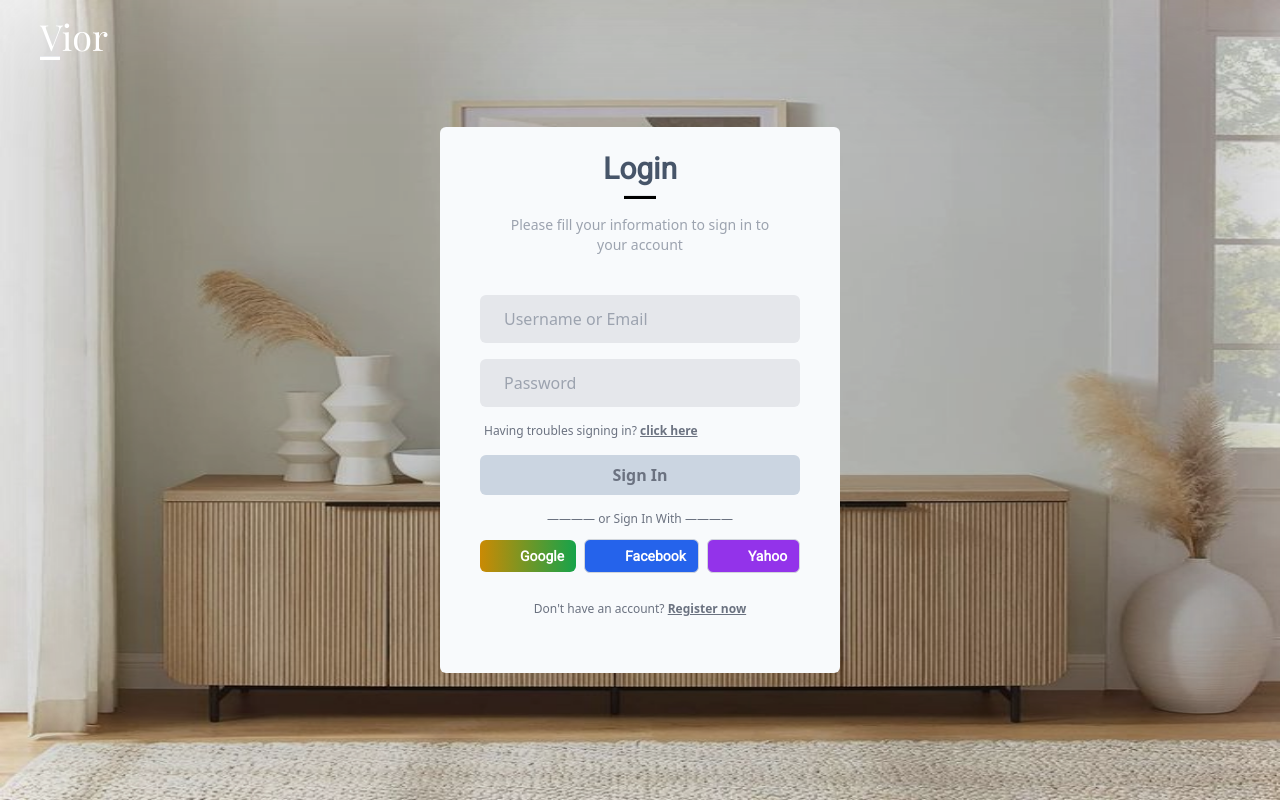
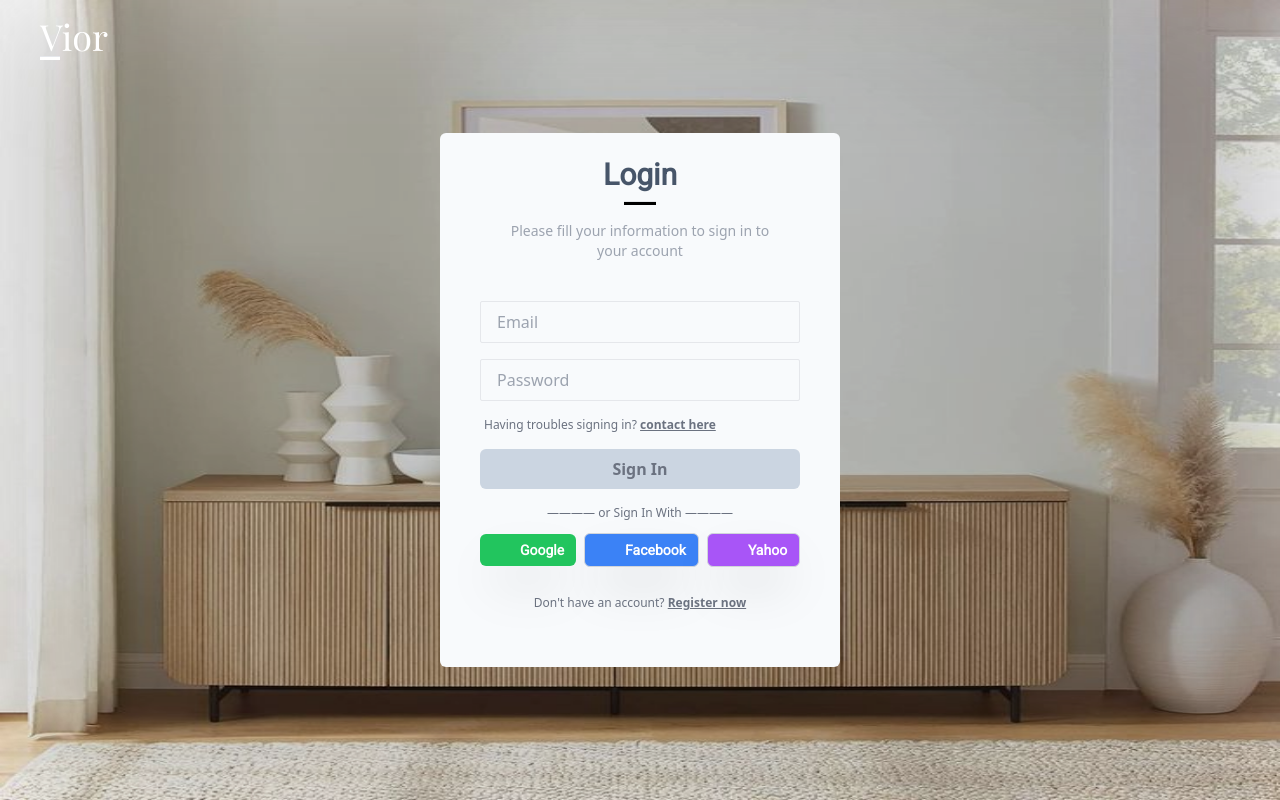
Before and after one commit to QuiteWTan/Viora, a React (Vite) app in the folder vior/: page /login in a window 1280 px wide. Built offline with nearby package versions, Linux system fonts and the light colour scheme; some icons are missing; a web font is replaced by a local one.

Commit message:
feat(home) : second home section

```diff
--- a/vior/package.json
+++ b/vior/package.json
@@ -10,6 +10,7 @@
     "preview": "vite preview"
   },
   "dependencies": {
+    "@headlessui/react": "^1.7.15",
     "boxicons": "^2.1.4",
     "classnames": "^2.3.2",
     "react": "^18.2.0",
--- a/vior/src/App.jsx
+++ b/vior/src/App.jsx
@@ -5,6 +5,7 @@ import LoginPage from './LoginPage/LoginPage'
 import TopUtil from './TopUtil'
 import { BrowserRouter as Router, Routes,Route} from 'react-router-dom';
 import RegisterPage from './Register/RegisterPage'
+import ParentComponent from './TestPage/testPage'
 
 const App = () => {
   return (
@@ -13,6 +14,7 @@ const App = () => {
         <Route path="/" element={<HomePage />} />
         <Route path="/login" element={<LoginPage />} />
         <Route path="/register" element={<RegisterPage />} />
+        <Route path="/test" element={<ParentComponent />} />
       </Routes>
     </Router>
   );
--- a/vior/src/FormComponent/AnimatedInput.jsx
+++ b/vior/src/FormComponent/AnimatedInput.jsx
@@ -1,36 +1,49 @@
 import React, { useState } from 'react';
-import classNames from 'classnames';
+import { Transition } from '@headlessui/react';
 
-function AnimatedInput() {
+const AnimatedInput = ({type,name,iconName,iconType,handleChange,values}) => {
+  const [formValues, setFormValues] = useState({
+    email: '',
+    password:''
+  });
+
+  const handleInputChange = (event) => {
+    const { name, value } = event.target;
+    console.log(name)
+    handleChange(name, value);
+  };
+
   const [isFocused, setIsFocused] = useState(false);
 
   const handleFocus = () => {
     setIsFocused(true);
   };
 
-    const handleBlur = () => {
+  const handleBlur = ( ) => {
     setIsFocused(false);
   };
 
-    const inputClasses = classNames(
-      'py-2 px-4 rounded-md transition-all duration-300',
-      {
-        'ring-2 ring-blue-500': isFocused,
-        'ring-2 ring-gray-300': !isFocused,
-      }
-    );
-
   return (
-      <div className="">
+    <div className={`relative py-2 px-4 border rounded-sm focus:outline-none transition-colors flex flex-row items-center justify-between w-full${
+      isFocused ? 'border-gray-500' : 'border-gray-300'
+    }`}>
       <input
-          type="text"
-          className={inputClasses}
+        type={type}
+        placeholder={name}
+        className='focus:outline-none bg-transparent'
         onFocus={handleFocus}
         onBlur={handleBlur}
-          placeholder='Username'
+        onChange={handleInputChange}
+        value={values}
+      />
+      <box-icon name={iconName} type={iconType}></box-icon>
+      <div
+        className={`absolute bottom-0 left-0 h-[2px] w-full bg-slate-500 transition-transform rounded-sm ${
+          isFocused ? 'scale-x-100' : 'scale-x-0'
+        }`}
       />
     </div>
   );
-  }
+};
 
   export default AnimatedInput
--- a/vior/src/HomePage/HomePage.jsx
+++ b/vior/src/HomePage/HomePage.jsx
@@ -1,12 +1,13 @@
 import Navbar from '../Navbar'
 import HomeContent from './HomeContent';
 import LoginPage from '../LoginPage/LoginPage';
+import SecondHomeSection from './SecondHomeSection';
 
 const HomePage = () => {
     return(
         <div className='flex flex-row'>
             <Navbar/>
-            <HomeContent/>
+            <SecondHomeSection/>
         </div>
     )
 }
--- /dev/null
+++ b/vior/src/HomePage/ThirdHomeSection.jsx
@@ -0,0 +1,3 @@
+const ThirdHomeSection = () => {
+
+}
--- a/vior/src/LoginPage/LoginPage.jsx
+++ b/vior/src/LoginPage/LoginPage.jsx
@@ -1,10 +1,34 @@
 import LoginBG from '../assets/Login/LoginBG.jpg'
-import { useState } from 'react';
+import React, { useState } from 'react';
+import AnimatedInput from '../FormComponent/AnimatedInput';
+
 const LoginPage = () => {
-    const [isFocusedUser, setIsFocusedUser] = useState(false);
-    const [isFocusedPassword, setIsFocusedPassword] = useState(false);
+    const [formValues, setFormValues] = useState({
+        email: '',
+        password:''
+
+      });
+
+      const handleSubmit = (e) => {
+        e.preventDefault();
+
+        if (Object.values(formValues).some(value => value === '')) {
+          console.log('Form is empty');
+        } else {
+          console.log('Form is not empty');
+        }
+      }
+
+      const handleChange = (name, value) => {
+        setFormValues((prevFormValues) => ({
+          ...prevFormValues,
+          [name]: value,
+        }));
+        console.log(name)
+      };
 
     return(
+
         <div className="w-full h-screen">
             <img src={LoginBG} alt="" className='w-full absolute h-full'/>
             <div className='bg-black opacity-20 blur-3xl w-full h-full absolute '></div>
@@ -26,37 +50,52 @@ const LoginPage = () => {
                             <hr className='w-[10%] h-[4px] bg-black'/>
                         </div>
                     </div>
+
                     <p className='text-gray-400 px-4 text-center text-sm'>Please fill your information to sign in to your account </p>
-                    <form className='flex flex-col gap-y-4 py-8'>
-                        <div className={`flex flex-row justify-between items-center bg-gray-200 py-3 px-6 rounded-md  ${isFocusedUser ? 'outline-gray-500' : ''}`} onFocus={ () => setIsFocusedUser(!isFocusedUser) } onBlur={() => setIsFocusedUser(!isFocusedUser)}>
-                            <input id="myInput" type="text" placeholder='Username or Email' className='bg-gray-200 outline-none'/>
-                            <box-icon name='user' ></box-icon>
+
+                    <form className='flex flex-col gap-y-4 py-8 ' onSubmit={handleSubmit}>
+                        <AnimatedInput
+                            type={'text'}
+                            name='Email'
+                            iconName='envelope'
+                            handleChange={handleChange}
+                            values={formValues.email}
+                        />
+                        <AnimatedInput
+                            type={'password'}
+                            name='Password'
+                            iconName='lock-alt'
+                            handleChange={handleChange}
+                            values={formValues.password}
+                        />
+                        <div className='text-xs px-1 text-gray-500'>
+                            <h1>Having troubles signing in? <a href="" className='font-bold underline'>contact here</a></h1>
                         </div>
-                        <div className={`flex flex-row justify-between items-center bg-gray-200 py-3 px-6 rounded-md  ${isFocusedPassword ? 'outline-gray-500' : ''}`} onFocus={() => setIsFocusedPassword(!isFocusedPassword)} onBlur={() => setIsFocusedPassword(!isFocusedPassword)}>
-                            <input type="password" placeholder='Password' className='bg-gray-200 outline-none'/>
-                            <box-icon name='lock-alt'></box-icon>
-                        </div>
-                        <div className='text-xs px-1 text-gray-500'>
-                            <h1>Having troubles signing in? <a href="" className='font-bold underline'>click here</a></h1>
-                        </div>
+
                         <button className='py-2 px-6 text-center w-full bg-slate-300 rounded-md font-bold text-gray-500 hover:bg-slate-400 duration-300 transition-color hover:text-gray-700'>
                             Sign In
                         </button>
+
                         <div className='text-xs text-gray-500 w-full text-center flex flex-col justify-center items-center'>
                             <h1>――――  or Sign In With ――――  </h1>
+
                             <div className='flex flex-row justify-center items-center py-3 gap-x-2 font-Robot'>
-                                <div className='flex flex-row items-center gap-x-1 py-1 px-3 rounded-md bg-gradient-to-r from-yellow-600  to-green-600'>
+
+                                <div className='flex flex-row items-center gap-x-1 py-1 px-3 rounded-md shadow-2xl bg-green-500'>
                                     <box-icon name='google' type='logo' color="white" ></box-icon>
                                     <h1 className='text-sm font-bold text-white'>Google</h1>
                                 </div>
-                                <div className='flex flex-row items-center gap-x-1 py-1 px-3 border border-gray-300 rounded-md bg-blue-600'>
+
+                                <div className='flex flex-row items-center gap-x-1 py-1 px-3 border border-gray-300 rounded-md bg-blue-500 shadow-2xl'>
                                     <box-icon name='facebook' type='logo' color="white" ></box-icon>
                                     <h1 className='text-sm  font-bold text-white'>Facebook</h1>
                                 </div>
-                                <div className='flex flex-row items-center gap-x-1 py-1 px-3 border border-gray-300 rounded-md bg-purple-600'>
+
+                                <div className='flex flex-row items-center gap-x-1 py-1 px-3 border border-gray-300 rounded-md bg-purple-500 shadow-2xl'>
                                     <box-icon name='yahoo' type='logo' color="white" ></box-icon>
                                     <h1 className='text-sm font-bold text-white'>Yahoo</h1>
                                 </div>
+
                             </div>
                         </div>
                         <div className='text-xs text-gray-500 w-full text-center'>
--- a/vior/src/Register/RegisterPage.jsx
+++ b/vior/src/Register/RegisterPage.jsx
@@ -5,12 +5,61 @@ import AnimatedInput from '../FormComponent/AnimatedInput';
 const RegisterPage = ( ) => {
 
     return(
-        <div className="w-full h-screen grid grid-cols-2">
-            <div className='w-full h-full'>
-                <img src={LoginBG} alt="" className='w-full h-full'/>
+        <div className="w-full h-screen grid grid-cols-2 bg-slate-50">
+            <div className='w-full relative'>
+                <img src={LoginBG} alt="" className='w-full h-full absolute'/>
             </div>
-            <div className='w-full h-full flex justify-center items-center'>
-                <AnimatedInput/>
+            <div className='w-full h-full flex items-center flex-col pt-16 pb-20 justify-evenly px-24'>
+                <h1 className='text-4xl font-play font-bold'>Vior</h1>
+                <div className='text-center'>
+                    <h1 className='text-2xl text-gray-500 font-bold font-poppins'>Welcome to Vior</h1>
+                    <p className='text-sm text-gray-400 font-Robot'>Transform your space with timeless elegance and exceptional craftsmanship, as we curate furniture that tells stories and creates cherished memories.</p>
+                </div>
+                <div className='grid grid-cols-2 gap-y-5 gap-x-5'>
+                    <div className='flex flex-row justify-center items-center w-full'>
+                        <AnimatedInput type={'text'} name='Username' iconName='user'/>
+                    </div>
+                    <div className='flex flex-row justify-center items-center w-full'>
+                        <AnimatedInput type={'email'} name='Email' iconName='envelope'/>
+                    </div>
+                    <div className='flex flex-row justify-center items-center w-full'>
+                        <AnimatedInput type={'password'} name='Password' iconName='lock-alt'/>
+                    </div>
+                    <div className='flex flex-row justify-center items-center w-full'>
+                        <AnimatedInput type={'password'} name='Confirm Password' iconName='lock-alt' iconType='solid'/>
+                    </div>
+                    <div className='flex flex-row justify-center items-center w-full'>
+                        <AnimatedInput type={'text'} name='PhoneNumber' iconName='phone'/>
+                    </div>
+                    <div className='flex flex-row justify-center items-center w-full'>
+                        <AnimatedInput type={'text'} name='Address' iconName='building-house'/>
+                    </div>
+                    <div className='flex flex-row justify-center items-center col-span-2'>
+                        <button className='py-2 px-16 text-center max-w-[400px] bg-slate-300 rounded-md font-bold text-gray-500 hover:bg-slate-400 duration-300 transition-color hover:text-gray-700 '>
+                            Register
+                        </button>
+                    </div>
+                    <div className='text-xs text-gray-500 w-full text-center flex flex-col justify-center items-center col-span-2'>
+                        <h1>――――  or Sign In With ――――  </h1>
+                        <div className='flex flex-row justify-center items-center py-3 gap-x-2 font-Robot'>
+                            <div className='flex flex-row items-center gap-x-1 py-1 px-3 rounded-md shadow-2xl bg-green-500'>
+                                <box-icon name='google' type='logo' color="white" ></box-icon>
+                                <h1 className='text-sm font-bold text-white'>Google</h1>
+                            </div>
+                            <div className='flex flex-row items-center gap-x-1 py-1 px-3 border border-gray-300 rounded-md bg-blue-500 shadow-2xl'>
+                                <box-icon name='facebook' type='logo' color="white" ></box-icon>
+                                <h1 className='text-sm  font-bold text-white'>Facebook</h1>
+                            </div>
+                            <div className='flex flex-row items-center gap-x-1 py-1 px-3 border border-gray-300 rounded-md bg-purple-500 shadow-2xl'>
+                                <box-icon name='yahoo' type='logo' color="white" ></box-icon>
+                                <h1 className='text-sm font-bold text-white'>Yahoo</h1>
+                            </div>
+                        </div>
+                    </div>
+                    <div className='text-xs text-gray-500 w-full text-center col-span-2'>
+                        <h1>Already have an account? <a href="" className='font-bold underline'>Sign In now.</a></h1>
+                    </div>
+                </div>
             </div>
         </div>
     )
--- /dev/null
+++ b/vior/src/TestPage/testPage.jsx
@@ -0,0 +1,30 @@
+import React, { useState } from 'react';
+import AnimatedInput from '../FormComponent/AnimatedInput';
+
+const ParentComponent = () => {
+  const [formValues, setFormValues] = useState({
+    email: '',
+  });
+
+  const handleChange = (event) => {
+    const { name, value } = event.target;
+    setFormValues((prevFormValues) => ({
+      ...prevFormValues,
+      [name]: value,
+    }));
+  };
+
+  return (
+    <div>
+      <AnimatedInput
+        type="email"
+        name="email"
+        iconName="envelope"
+        handleChange={handleChange}
+        values={formValues.email}
+      />
+    </div>
+  );
+};
+
+export default ParentComponent;
```
Also changed, not shown: vior/src/HomePage/SecondHomeSection.jsx (added, +57 -0 lines), vior/src/Navbar.jsx (+7 -5 lines), 1 other file (tests, documents, lock files or other folders). Lines whose indentation alone changed are shown as unchanged.
